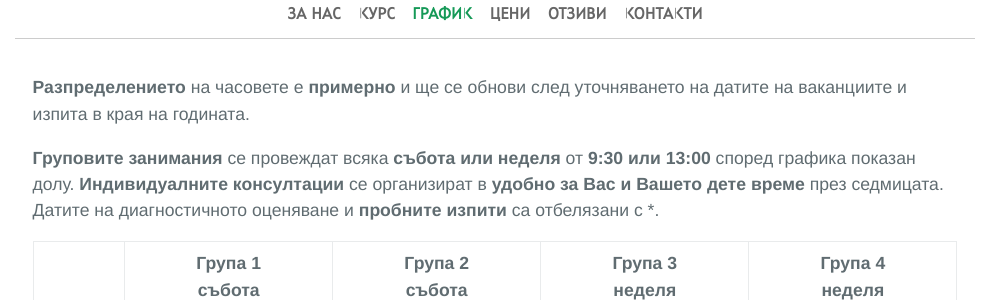
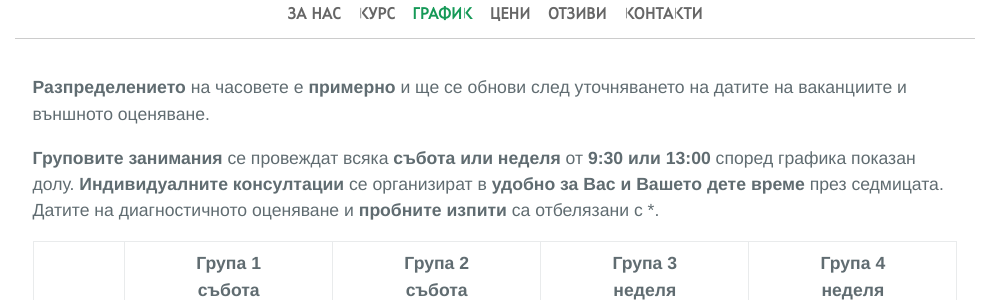
Before and after one commit to znainai/znainai.github.io, a Jekyll site: the page built from _pages/schedule.md, in a window 1280 px wide. Shown: the part 242-542 px from the top of the page, without its empty margins (145-1133 px from the left). Built offline with Jekyll 4.4.1, drawn with Linux system fonts in a browser that asks for light colours.

Commit message:
Update schedule.md

```diff
--- a/_pages/schedule.md
+++ b/_pages/schedule.md
@@ -2,7 +2,7 @@
 title: График
 ---
 
-**Разпределението** на часовете е **примерно** и ще се обнови след уточняването на датите на ваканциите и изпита в края на годината.
+**Разпределението** на часовете е **примерно** и ще се обнови след уточняването на датите на ваканциите и външното оценяване.
 
 **Груповите занимания** се провеждат всяка **събота или неделя** от **9:30 или 13:00** според графика показан долу.
 **Индивидуалните консултации** се организират в **удобно за Вас и Вашето дете време** през седмицата. Датите на диагностичното оценяване и **пробните изпити** са отбелязани с \*.
```
